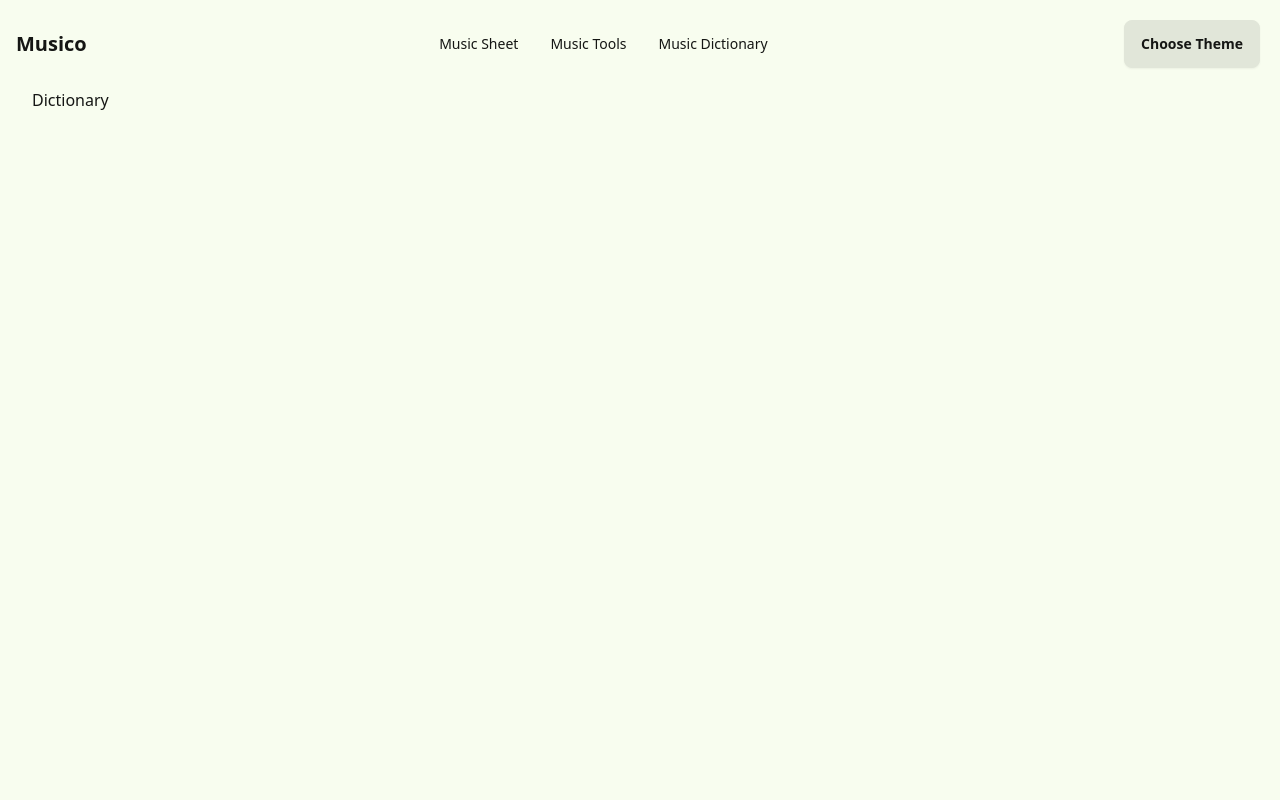
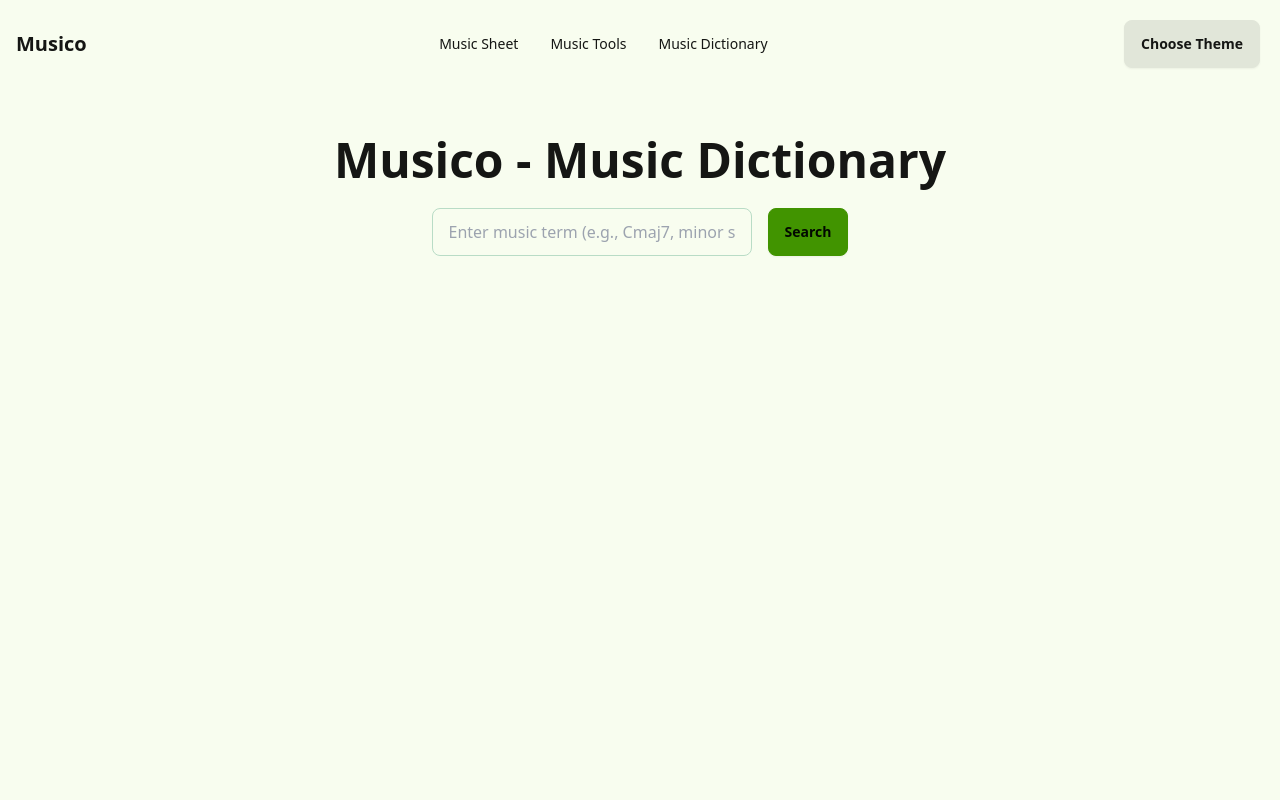
Before and after one commit to Newiq/Musico, a Next.js app in the folder client/musico/: page /dictionary in a window 1280 px wide. Shown: the top 800 px of the page. Built offline with nearby package versions, Linux system fonts and the light colour scheme.

Commit message:
finish the structure of dictionary page

```diff
--- a/client/musico/app/dictionary/page.tsx
+++ b/client/musico/app/dictionary/page.tsx
@@ -1,7 +1,45 @@
-export default function DictionaryPage() {
+'use client'
+import React, { useState } from 'react';
+import TeoriaIntegration from '../../components/TeoriaIntegration';
+
+export default function Home() {
+const [term, setTerm] = useState('');
+const [result, setResult] = useState(null);
+
+const handleSearch = (e: React.FormEvent<HTMLFormElement>) => {
+e.preventDefault();
+const teoriaResult = TeoriaIntegration(term);
+setResult(teoriaResult);
+};
+
 return (
-    <div className="min-h-screen bg-beige-100">
-    <h1>Dictionary</h1>
+<div className="flex flex-col items-center mt-12 min-h-screen bg-base-100 text-base-content">
+    <h1 className="text-5xl font-bold mb-6">Musico - Music Dictionary</h1>
+    <form
+    onSubmit={handleSearch}
+    className="w-full max-w-lg mb-8 flex justify-center space-x-4"
+    >
+    <input
+        type="text"
+        placeholder="Enter music term (e.g., Cmaj7, minor scale)"
+        value={term}
+        onChange={(e) => setTerm(e.target.value)}
+        className="input input-bordered input-success w-full max-w-xs"
+        required
+    />
+    <button className="btn btn-primary" type="submit">
+        Search
+    </button>
+    </form>
+
+    {result && (
+    <div className="card shadow-lg bg-base-200 w-full max-w-lg p-6">
+        <h2 className="card-title text-lg mb-4">Result for: {term}</h2>
+        <pre className="text-sm bg-base-300 p-4 rounded-lg">
+        {JSON.stringify(result, null, 2)}
+        </pre>
+    </div>
+    )}
     </div>
 );
 }
--- /dev/null
+++ b/client/musico/components/TeoriaIntegration.tsx
@@ -0,0 +1,38 @@
+import teoria from 'teoria';
+
+export default function TeoriaIntegration(term: string) {
+try {
+let result: any;
+
+if (term.includes('maj') || term.includes('min') || term.includes('dim') || term.includes('aug')) {
+    const chord = teoria.chord(term);
+    result = {
+    name: chord.name,
+    notes: chord.notes().map((note: any) => note.toString()),
+    };
+}
+
+else if (term.includes('scale')) {
+    const scaleType = term.split(' ')[0];
+    const scale = teoria.scale(teoria.note('c'), scaleType);
+    result = {
+    name: scale.name,
+    notes: scale.notes().map((note: any) => note.toString()),
+    };
+}
+
+
+else if (term.includes('interval')) {
+    const note = teoria.note.fromString('c');
+    const interval = teoria.interval(note, term.split(' ')[0]);
+    result = {
+    name: interval.toString(),
+    semitones: interval.semitones(),
+    };
+}
+
+return result;
+} catch (error) {
+return { error: 'Invalid term or not supported.' };
+}
+}
--- a/client/musico/package.json
+++ b/client/musico/package.json
@@ -16,6 +16,7 @@
     "react-dom": "^18",
     "react-pdf": "^7.4.0",
     "react-router-dom": "^6.26.2",
+    "teoria": "^2.5.0",
     "web-vitals": "^2.1.4"
   },
   "devDependencies": {
```
Also changed, not shown: 1 other file (tests, documents, lock files or other folders).
